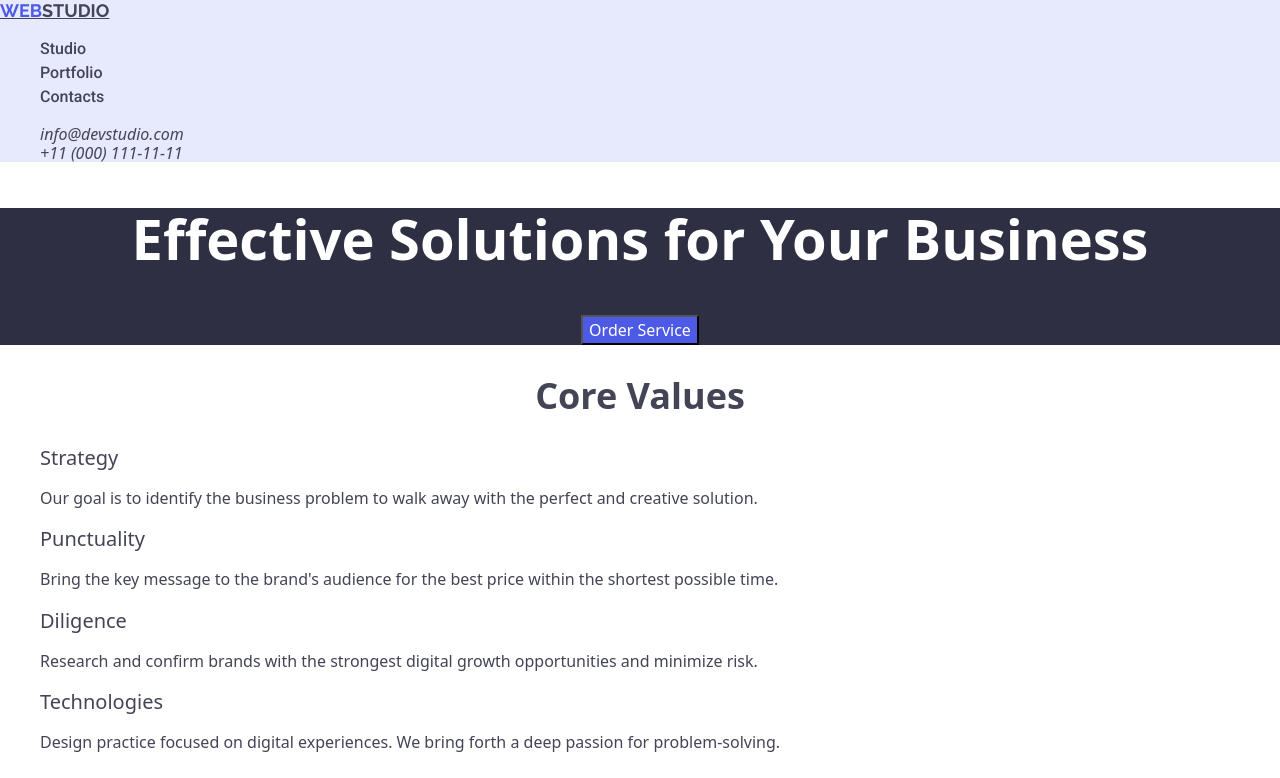
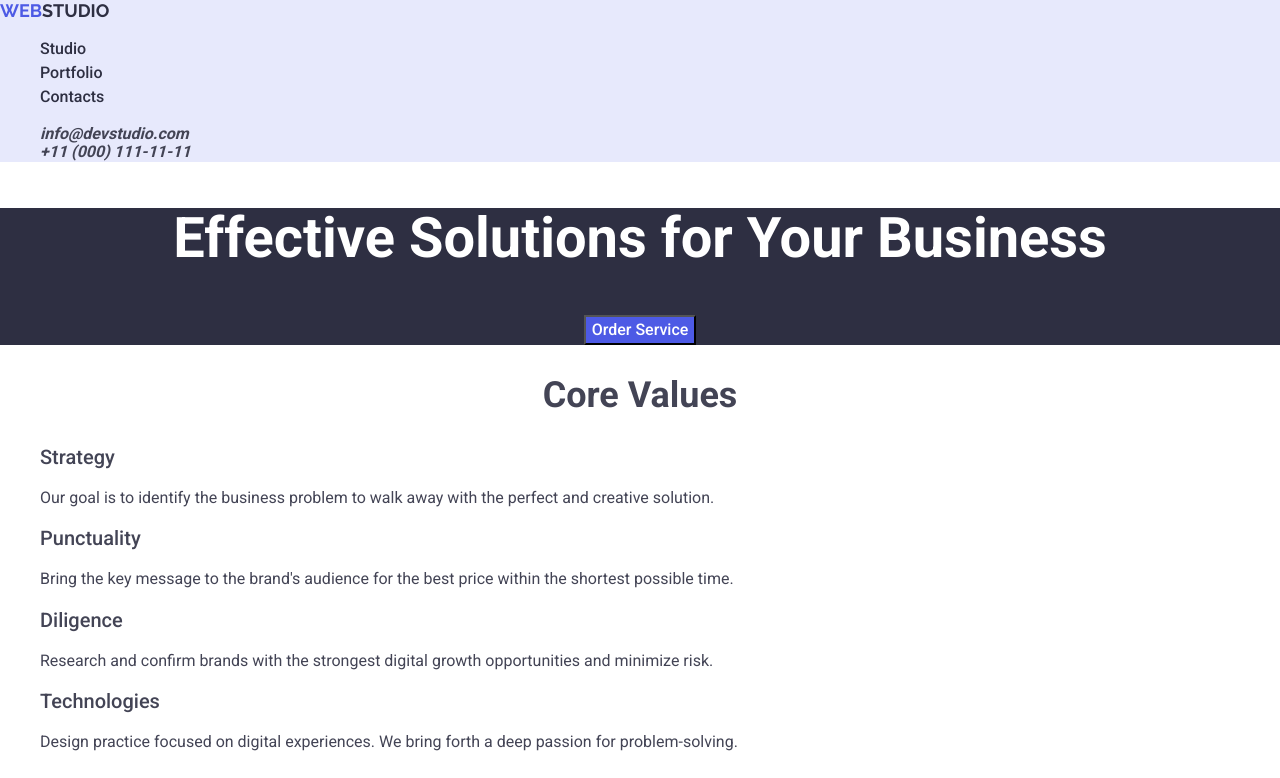
Before and after one commit to DanyloTaradaiko/goit-markup-hw-02, a plain HTML site: page index.html in a window 1280 px wide. Shown: the top 778 px of the page. Drawn offline with nearby package versions, Linux system fonts and the light colour scheme.

Commit message:
fix couple font mistakes

```diff
--- a/css/style.css
+++ b/css/style.css
@@ -1,25 +1,26 @@
 body {
-  font-family: "Roboto" sans-serif;
-  font-weight: 400;
+  font-family: "Roboto", sans-serif;
   color: #434455;
-  letter-spacing: 2%;
-  font-size: 16px;
 }
 
 /* HEADER BACKGROUND */
 .header-all {
+  font-weight: 700;
   background-color: #e7e9fc;
+}
+
+.header-all a {
+  color: #2e2f42;
 }
 
 /* HEADER WEBSITE LOGO "STUDIO" */
 .header-all .logo-top-1 {
   font-family: "Raleway", sans-serif;
+  color: #2e2f42;
   font-weight: 700;
-  font-size: 18px;222222
+  font-size: 18px;
   text-decoration: none;
-  color: inherit;
   line-height: 21px;
-  letter-spacing: 3%;
   text-transform: uppercase;
   vertical-align: middle;
 }
@@ -37,7 +38,6 @@ ul {
 
 /* TOP MENUS */
 .top-menus a {
-  color: inherit;
   font-family: "Roboto", sans-serif;
   font-weight: 500;
   line-height: 24px;
@@ -47,7 +47,7 @@ ul {
 
 /* TOP LINKS: E-MAIL + PHONE */
 .top-links a {
-  font-family: "Roboto" sans-serif;
+  font-family: "Roboto", sans-serif;
   color: #434455;
   text-decoration: none;
 }
@@ -72,7 +72,6 @@ ul {
   background-color: #4d5ae5;
   font-size: 16px;
   line-height: 24px;
-  letter-spacing: 4%;
   vertical-align: middle;
   font-weight: 500;
 }
@@ -105,7 +104,6 @@ ul {
 .our-team h3 {
   font-weight: 500;
   font-size: 20px;
-  text-align: middle;
 }
 
 /* OUR PORTFOLIO */
@@ -139,7 +137,7 @@ ul {
 .footer-stuff span {
   font-family: "Raleway", sans-serif;
   color: #4d5ae5;
-    font-weight: 700;
+  font-weight: 700;
 }
 
 .footer-stuff p {
```
